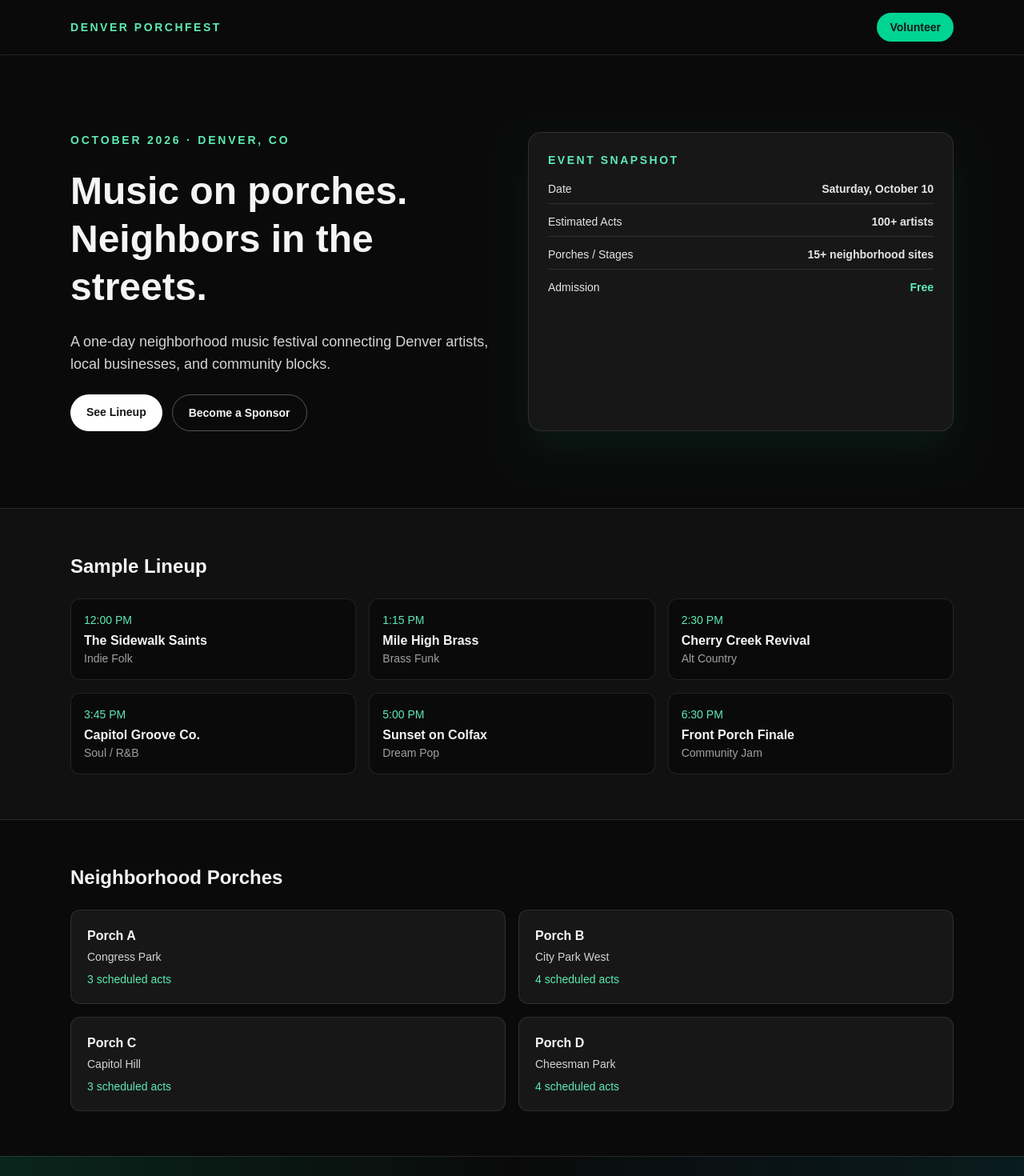
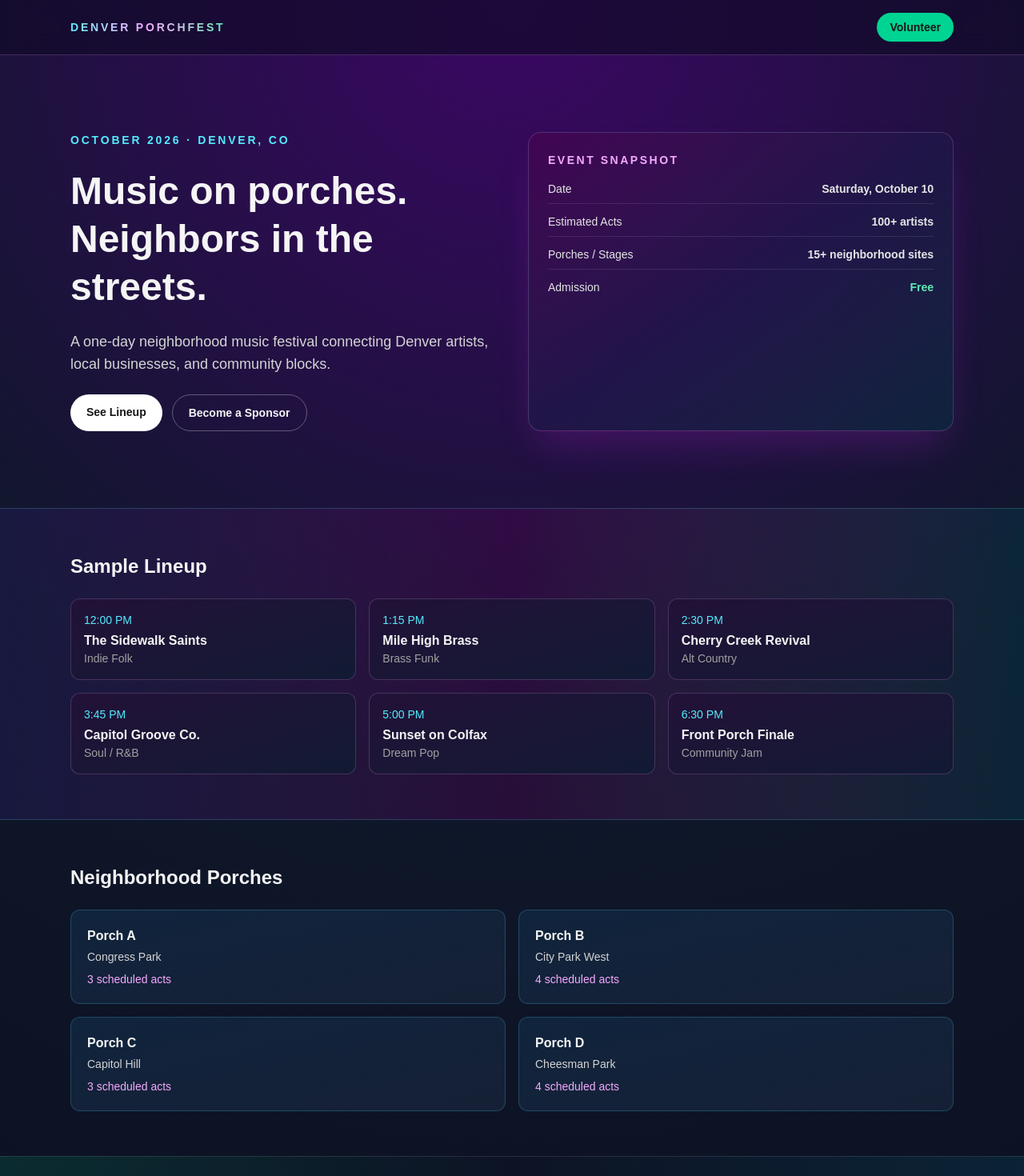
Before and after one commit to the97bradley/denver-porchfest, a Next.js app: page / in a window 1280 px wide. Shown: the top 1470 px of the page at 80% size. Built offline with nearby package versions, Linux system fonts and the light colour scheme.

Commit message:
Add more colorful festival styling and gradients

```diff
--- a/src/app/page.tsx
+++ b/src/app/page.tsx
@@ -23,10 +23,10 @@ const bandApplicationUrl =
 
 export default function Home() {
   return (
-    <div className="bg-neutral-950 text-neutral-100">
-      <header className="border-b border-white/10 bg-neutral-950/90 backdrop-blur">
+    <div className="bg-[radial-gradient(circle_at_top,_#3b0764_0%,_#0f172a_35%,_#0b1020_70%,_#070b14_100%)] text-neutral-100">
+      <header className="border-b border-fuchsia-300/20 bg-[#120a2a]/70 backdrop-blur-xl">
         <div className="mx-auto flex w-full max-w-6xl items-center justify-between px-6 py-4">
-          <p className="text-sm font-semibold tracking-[0.18em] text-emerald-300">
+          <p className="bg-gradient-to-r from-cyan-300 via-fuchsia-300 to-emerald-300 bg-clip-text text-sm font-bold tracking-[0.2em] text-transparent">
             DENVER PORCHFEST
           </p>
           <a
@@ -41,7 +41,7 @@ export default function Home() {
       <main>
         <section className="mx-auto grid w-full max-w-6xl gap-10 px-6 py-16 md:grid-cols-2 md:py-24">
           <div className="space-y-6">
-            <p className="text-sm font-semibold uppercase tracking-[0.2em] text-emerald-300">
+            <p className="text-sm font-semibold uppercase tracking-[0.2em] text-cyan-300">
               October 2026 · Denver, CO
             </p>
             <h1 className="text-4xl font-black leading-tight sm:text-5xl">
@@ -69,8 +69,8 @@ export default function Home() {
             </div>
           </div>
 
-          <div className="rounded-2xl border border-white/10 bg-neutral-900 p-6 shadow-2xl shadow-emerald-400/10">
-            <h2 className="mb-4 text-sm font-semibold uppercase tracking-[0.18em] text-emerald-300">
+          <div className="rounded-2xl border border-fuchsia-300/20 bg-gradient-to-br from-fuchsia-950/60 via-indigo-950/50 to-cyan-950/50 p-6 shadow-2xl shadow-fuchsia-500/20">
+            <h2 className="mb-4 text-sm font-semibold uppercase tracking-[0.18em] text-fuchsia-300">
               Event Snapshot
             </h2>
             <ul className="space-y-3 text-sm text-neutral-200">
@@ -94,16 +94,16 @@ export default function Home() {
           </div>
         </section>
 
-        <section id="lineup" className="border-y border-white/10 bg-neutral-900/60">
+        <section id="lineup" className="border-y border-cyan-300/20 bg-gradient-to-r from-indigo-950/60 via-fuchsia-950/40 to-cyan-950/50">
           <div className="mx-auto w-full max-w-6xl px-6 py-14">
             <h2 className="mb-6 text-2xl font-bold">Sample Lineup</h2>
             <div className="grid gap-4 sm:grid-cols-2 lg:grid-cols-3">
               {lineup.map((act) => (
                 <article
                   key={act.name}
-                  className="rounded-xl border border-white/10 bg-neutral-950 p-4"
+                  className="rounded-xl border border-fuchsia-300/20 bg-gradient-to-br from-[#221138] to-[#111a33] p-4"
                 >
-                  <p className="text-sm text-emerald-300">{act.time}</p>
+                  <p className="text-sm text-cyan-300">{act.time}</p>
                   <h3 className="mt-1 font-semibold">{act.name}</h3>
                   <p className="text-sm text-neutral-400">{act.genre}</p>
                 </article>
@@ -118,11 +118,11 @@ export default function Home() {
             {venues.map((venue) => (
               <div
                 key={venue.name}
-                className="rounded-xl border border-white/10 bg-neutral-900 p-5"
+                className="rounded-xl border border-cyan-300/20 bg-gradient-to-br from-[#10243d] to-[#152035] p-5"
               >
                 <h3 className="font-semibold">{venue.name}</h3>
                 <p className="mt-1 text-sm text-neutral-300">{venue.area}</p>
-                <p className="mt-2 text-sm text-emerald-300">
+                <p className="mt-2 text-sm text-fuchsia-300">
                   {venue.acts} scheduled acts
                 </p>
               </div>
```
